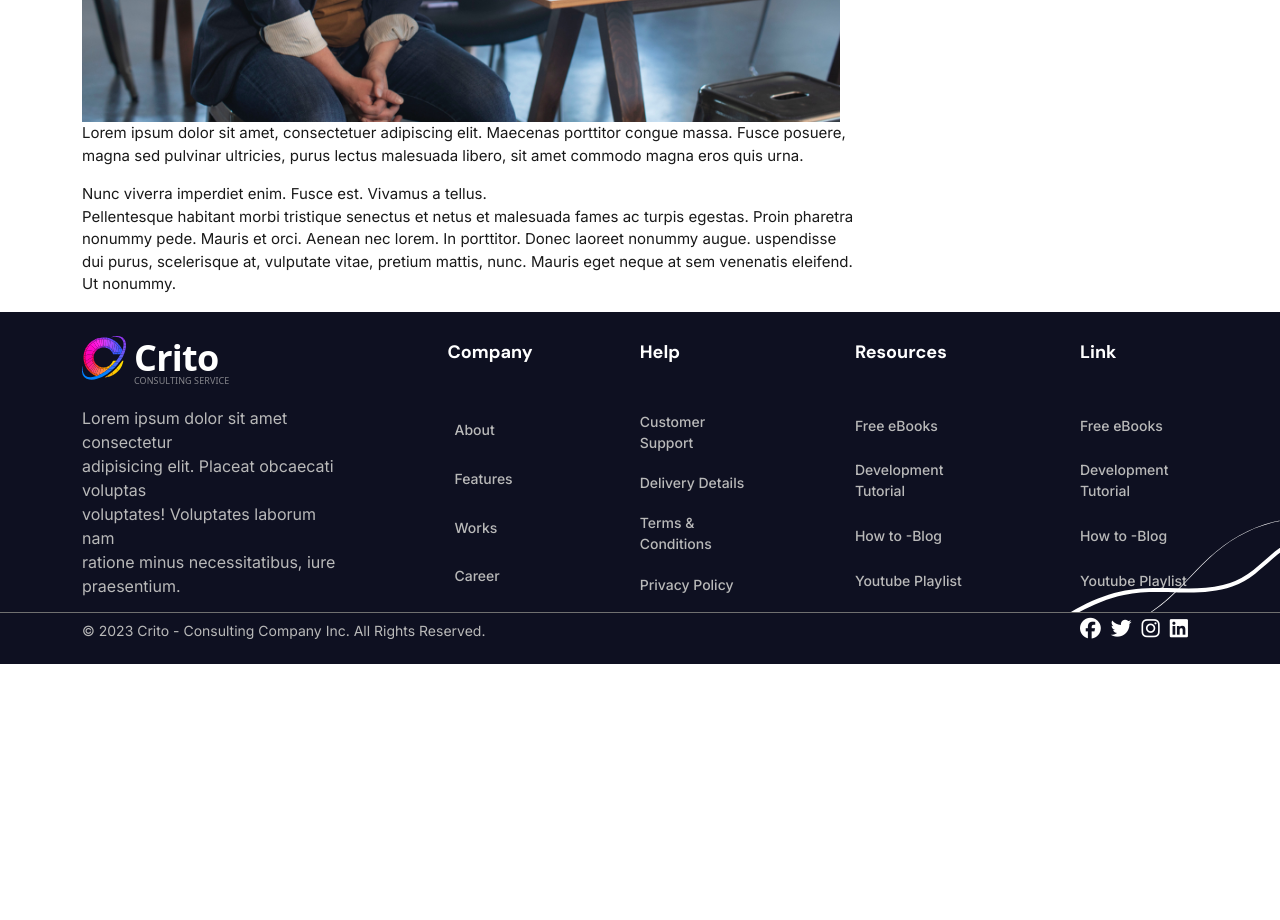
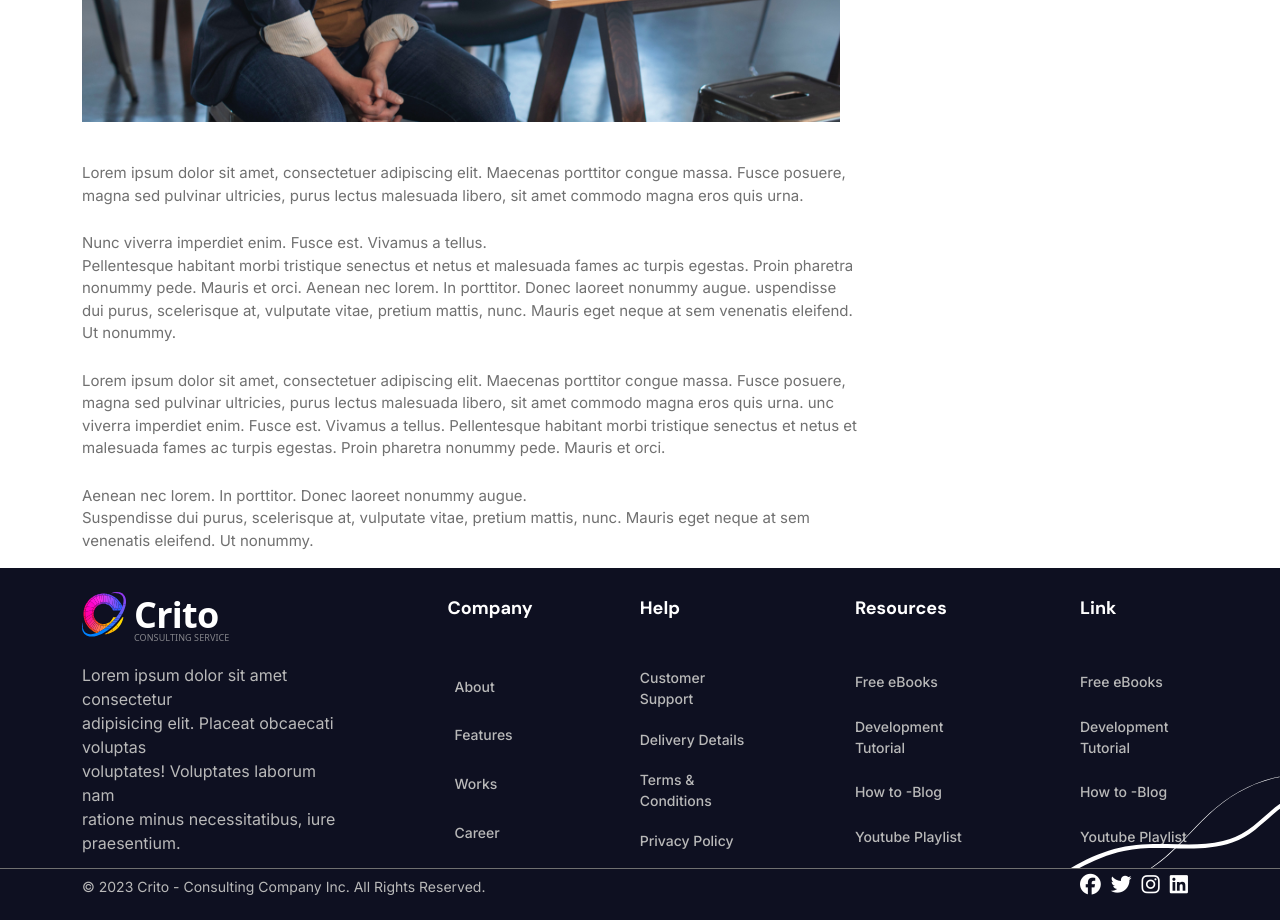
Before and after one commit to Janee4/react-crito, a React (Create React App) app: page /services in a window 1280 px wide. Shown: the part 1160-2080 px from the top of the page. Before the commit the page ends 1824 px from the top, so only its background shows below. Built offline with nearby package versions, Linux system fonts and the light colour scheme; some icons are missing.

Commit message:
left side klar

```diff
--- a/src/App.css
+++ b/src/App.css
@@ -515,10 +515,15 @@
 .news-and-articles .container .left img {
   margin-top: 50px;
 }
-.news-and-articles .container .left p {
+.news-and-articles .container .left .paragraph-div {
+  margin-top: 40px;
+}
+.news-and-articles .container .left .paragraph-div p {
   font-family: "Inter", sans-serif;
   font-size: 15px;
   font-weight: 400;
+  color: #707070;
+  margin-top: 25px;
 }
 
 * {
--- a/src/assets/scss/sections/_ServicesBody.scss
+++ b/src/assets/scss/sections/_ServicesBody.scss
@@ -40,11 +40,18 @@
         margin-top: 50px;
       }
 
-      p {
-        font-family: 'Inter', sans-serif; //textsnitt
-          font-size: 15px;
-          font-weight: 400;
+      .paragraph-div {
+        margin-top: 40px;
+        p {
+          font-family: 'Inter', sans-serif; //textsnitt
+            font-size: 15px;
+            font-weight: 400;
+            color: #707070;
+            margin-top: 25px;
+
+        }
       }
+
 
   }
 
--- a/src/components/ServiceComponents.js/ServicesBody.js
+++ b/src/components/ServiceComponents.js/ServicesBody.js
@@ -14,14 +14,23 @@ const ServicesBody = () => {
           <InfoParagraph description="Kimberly Hansen" showYellowCircle={false}/>
         </div>
         <img src={kimberlyHansenBigPic}/>
-        <p>Lorem ipsum dolor sit amet, consectetuer adipiscing elit. Maecenas porttitor congue massa. Fusce posuere, <br/> magna sed pulvinar ultricies, purus lectus malesuada libero, sit amet commodo magna eros quis urna.
-        </p>
-        <p>
-        Nunc viverra imperdiet enim. Fusce est. Vivamus a tellus. <br/>Pellentesque habitant morbi tristique senectus et netus et malesuada fames ac turpis egestas. Proin pharetra<br/> nonummy pede. Mauris et orci. Aenean nec lorem. In porttitor. Donec laoreet nonummy augue. uspendisse<br/> dui purus, scelerisque at, vulputate vitae, pretium mattis, nunc. Mauris eget neque at sem venenatis eleifend. <br/> Ut nonummy.
+        <div className="paragraph-div">
+          <p>
+            Lorem ipsum dolor sit amet, consectetuer adipiscing elit. Maecenas porttitor congue massa. Fusce posuere, <br/> magna sed pulvinar ultricies, purus lectus malesuada libero, sit amet commodo magna eros quis urna.
+          </p>
+          <p>
+            Nunc viverra imperdiet enim. Fusce est. Vivamus a tellus. <br/>Pellentesque habitant morbi tristique senectus et netus et malesuada fames ac turpis egestas. Proin pharetra<br/> nonummy pede. Mauris et orci. Aenean nec lorem. In porttitor. Donec laoreet nonummy augue. uspendisse<br/> dui purus, scelerisque at, vulputate vitae, pretium mattis, nunc. Mauris eget neque at sem venenatis eleifend. <br/> Ut nonummy.
+          </p>
+          <p>
+            Lorem ipsum dolor sit amet, consectetuer adipiscing elit. Maecenas porttitor congue massa. Fusce posuere,<br/> magna sed pulvinar ultricies, purus lectus malesuada libero, sit amet commodo magna eros quis urna. unc <br/> viverra imperdiet enim. Fusce est. Vivamus a tellus. Pellentesque habitant morbi tristique senectus et netus et <br/> malesuada fames ac turpis egestas. Proin pharetra nonummy pede. Mauris et orci.
+          </p>
+          <p>
+            Aenean nec lorem. In porttitor. Donec laoreet nonummy augue.<br/>
+            Suspendisse dui purus, scelerisque at, vulputate vitae, pretium mattis, nunc. Mauris eget neque at sem <br/>venenatis eleifend. Ut nonummy.
+          </p>
 
-        </p>
-        <p></p>
-        <p></p>
+        </div>
+
 
 
       </div>
```
